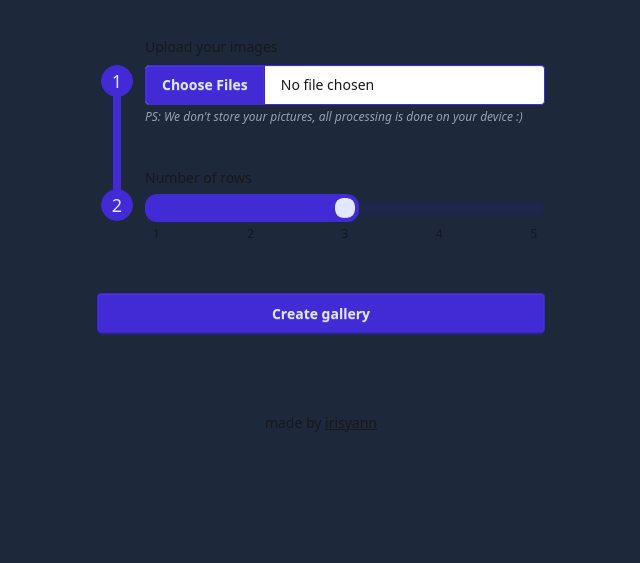
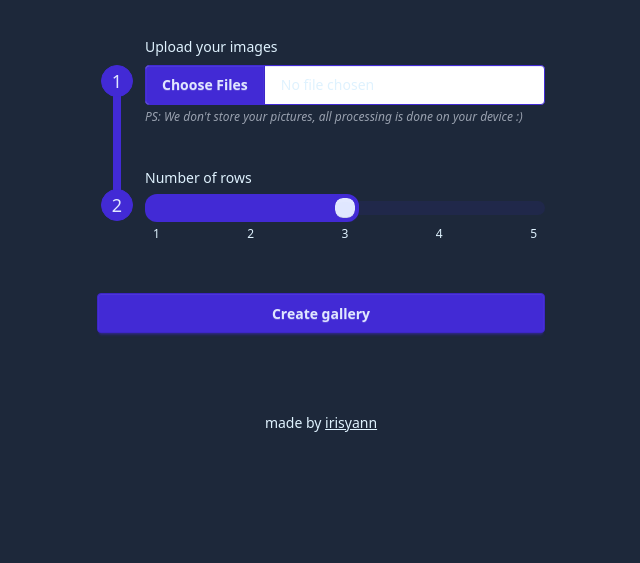
Before and after one commit to irisyann/infinite-gallery, a website: page index.html in a window 1280 px wide. Shown: the part 237-800 px from the top of the page, without its empty margins (319-959 px from the left). Drawn offline with Linux system fonts and the light colour scheme.

Commit message:
Adjust css

```diff
--- a/index.html
+++ b/index.html
@@ -8,9 +8,9 @@
         <link rel="icon" href="favicon.png" type="image/x-icon">
     </head>
 
-    <body class="min-h-screen">
+    <body class="min-h-screen text-sky-100">
         <div class="text-center mt-10 mb-10">
-            <h1 class="text-3xl md:text-4xl lg:text-5xl font-bold">🪩Infinite Gallery</h1>
+            <h1 class="text-3xl md:text-4xl lg:text-5xl font-bold">🪩 Infinite Gallery</h1>
             <p class="text-sm md:text-md lg:text-lg mt-2">Create a horizontal gallery with infinite scrolling</p>
         </div>
 
```
Also changed, not shown: styles.css.
